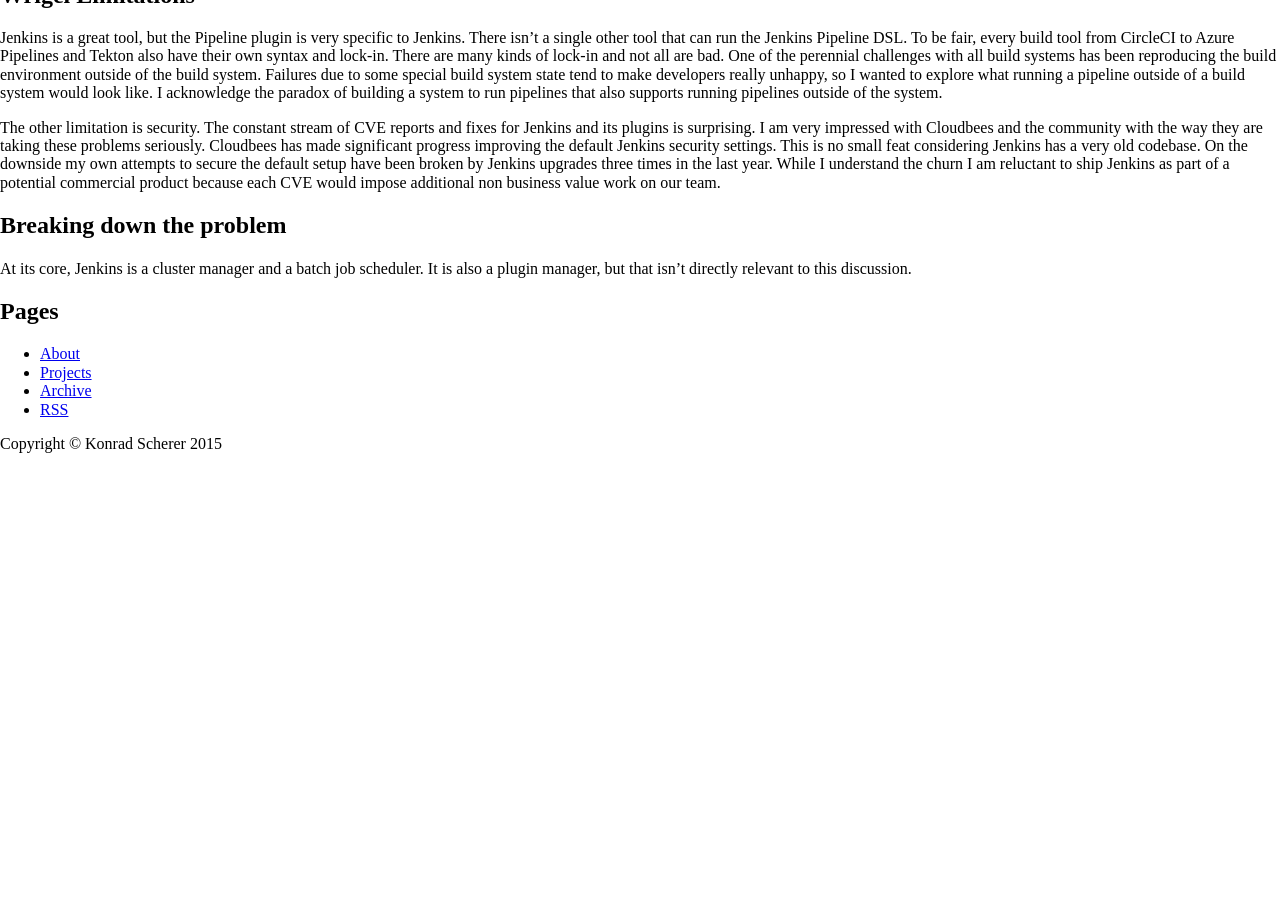
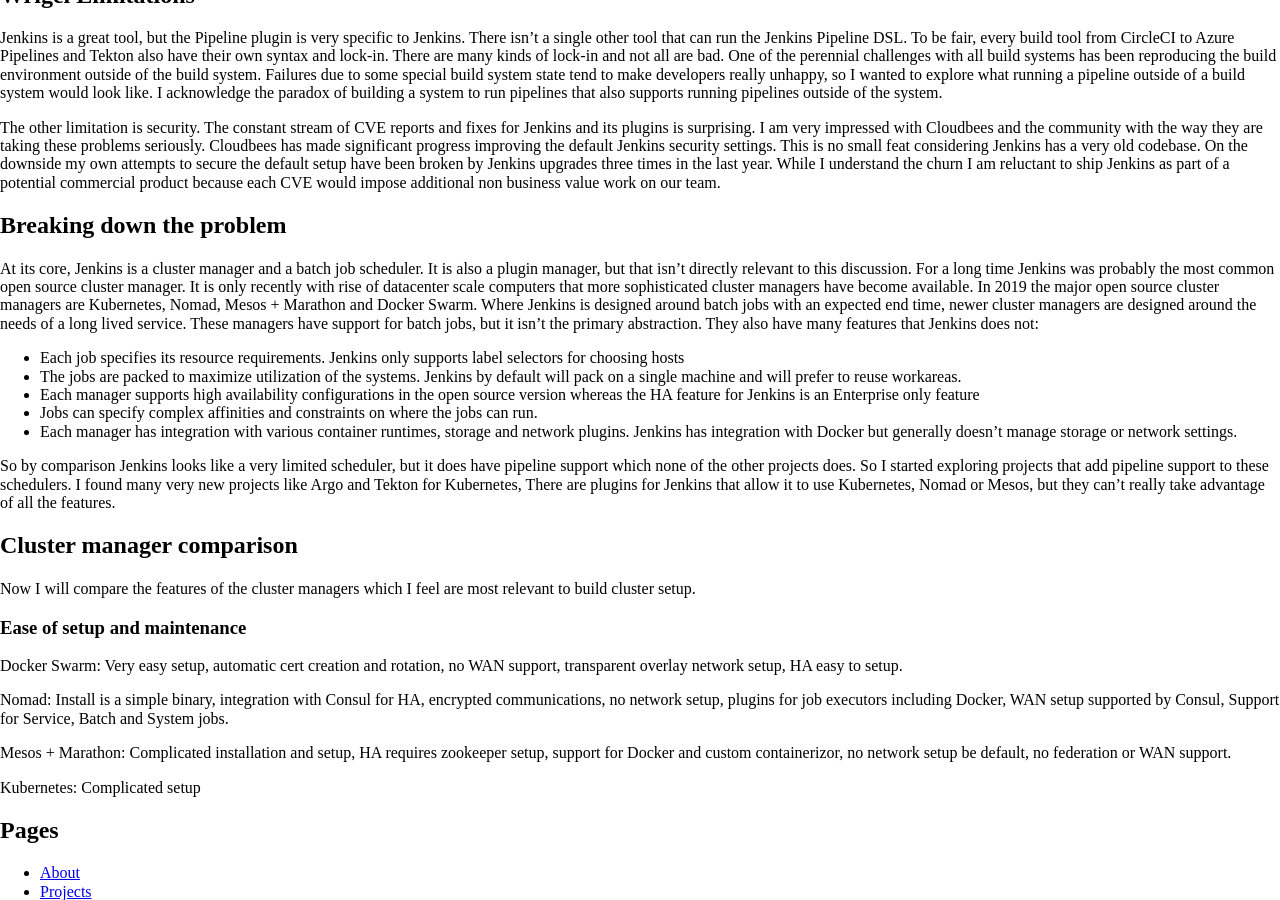
Before and after one commit to kscherer/kscherer.github.com, a Jekyll site: the page built from _posts/2019-10-18-building-a-multi-node-build-cluster.md, in a window 1280 px wide and 900 px high, scrolled down 536 px. Built offline with Jekyll 4.4.1, drawn with Linux system fonts in a browser that asks for light colours; nearby versions of some CDN libraries; library files that are not in the unit come from our copies; before the commit the page ends 1005 px from its top, so only the background shows below that.

Commit message:
Continue post
Signed-off-by: Konrad Scherer <Konrad.Scherer@windriver.com>

```diff
--- a/_posts/2019-10-18-building-a-multi-node-build-cluster.md
+++ b/_posts/2019-10-18-building-a-multi-node-build-cluster.md
@@ -75,6 +75,59 @@
 
 At its core, Jenkins is a cluster manager and a batch job
 scheduler. It is also a plugin manager, but that isn't directly
-relevant to this discussion.
+relevant to this discussion. For a long time Jenkins was probably the
+most common open source cluster manager. It is only recently with rise
+of datacenter scale computers that more sophisticated cluster managers
+have become available. In 2019 the major open source cluster managers
+are Kubernetes, Nomad, Mesos + Marathon and Docker Swarm. Where
+Jenkins is designed around batch jobs with an expected end time, newer
+cluster managers are designed around the needs of a long lived
+service. These managers have support for batch jobs, but it isn't the
+primary abstraction. They also have many features that Jenkins does
+not:
+
+- Each job specifies its resource requirements. Jenkins only supports
+  label selectors for choosing hosts
+- The jobs are packed to maximize utilization of the systems. Jenkins
+  by default will pack on a single machine and will prefer to reuse
+  workareas.
+- Each manager supports high availability configurations in the open
+  source version whereas the HA feature for Jenkins is an Enterprise
+  only feature
+- Jobs can specify complex affinities and constraints on where the
+  jobs can run.
+- Each manager has integration with various container runtimes,
+  storage and network plugins. Jenkins has integration with Docker but
+  generally doesn't manage storage or network settings.
+
+So by comparison Jenkins looks like a very limited scheduler, but it
+does have pipeline support which none of the other projects does. So I
+started exploring projects that add pipeline support to these
+schedulers. I found many very new projects like Argo and Tekton for
+Kubernetes, There are plugins for Jenkins that allow it to use
+Kubernetes, Nomad or Mesos, but they can't really take advantage of
+all the features.
+
+## Cluster manager comparison
+
+Now I will compare the features of the cluster managers which I feel
+are most relevant to build cluster setup.
+
+### Ease of setup and maintenance
+
+Docker Swarm: Very easy setup, automatic cert creation and rotation,
+no WAN support, transparent overlay network setup, HA easy to setup.
+
+Nomad: Install is a simple binary, integration with Consul for HA,
+encrypted communications, no network setup, plugins for job executors
+including Docker, WAN setup supported by Consul, Support for Service,
+Batch and System jobs.
+
+Mesos + Marathon: Complicated installation and setup, HA requires
+zookeeper setup, support for Docker and custom containerizor, no
+network setup be default, no federation or WAN support.
+
+Kubernetes: Complicated setup
+
 
 [1]: https://github.com/WindRiver-OpenSourceLabs/ci-scripts
```
